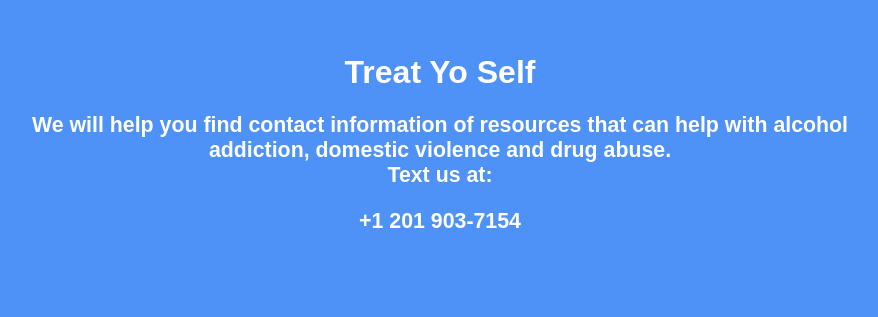
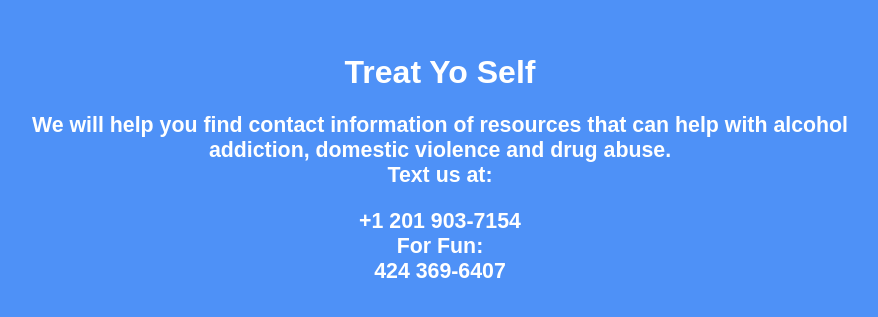
Before and after one commit to kev-th/Treat-Yo-Self, a website: page public/hello.html in a window 1280 px wide. Shown: the part 175-492 px from the top of the page, without its empty margins (200-1078 px from the left). Drawn offline with Linux system fonts and the light colour scheme; files that its build step writes are made by us from their sources.

Commit message:
added gifs number

```diff
--- a/public/hello.html
+++ b/public/hello.html
@@ -10,6 +10,7 @@
 <body>
     <h1>Treat Yo Self</h1>
     <p>We will help you find contact information of resources that can help with alcohol addiction, domestic violence and drug abuse. <br>Text us at: </p>
-    <p>+1 201 903-7154</p>
+    <p>+1 201 903-7154 <br> For Fun: <br> 424 369-6407</p>
+
 </body>
 </html>
```
Also changed, not shown: 1 other file.
